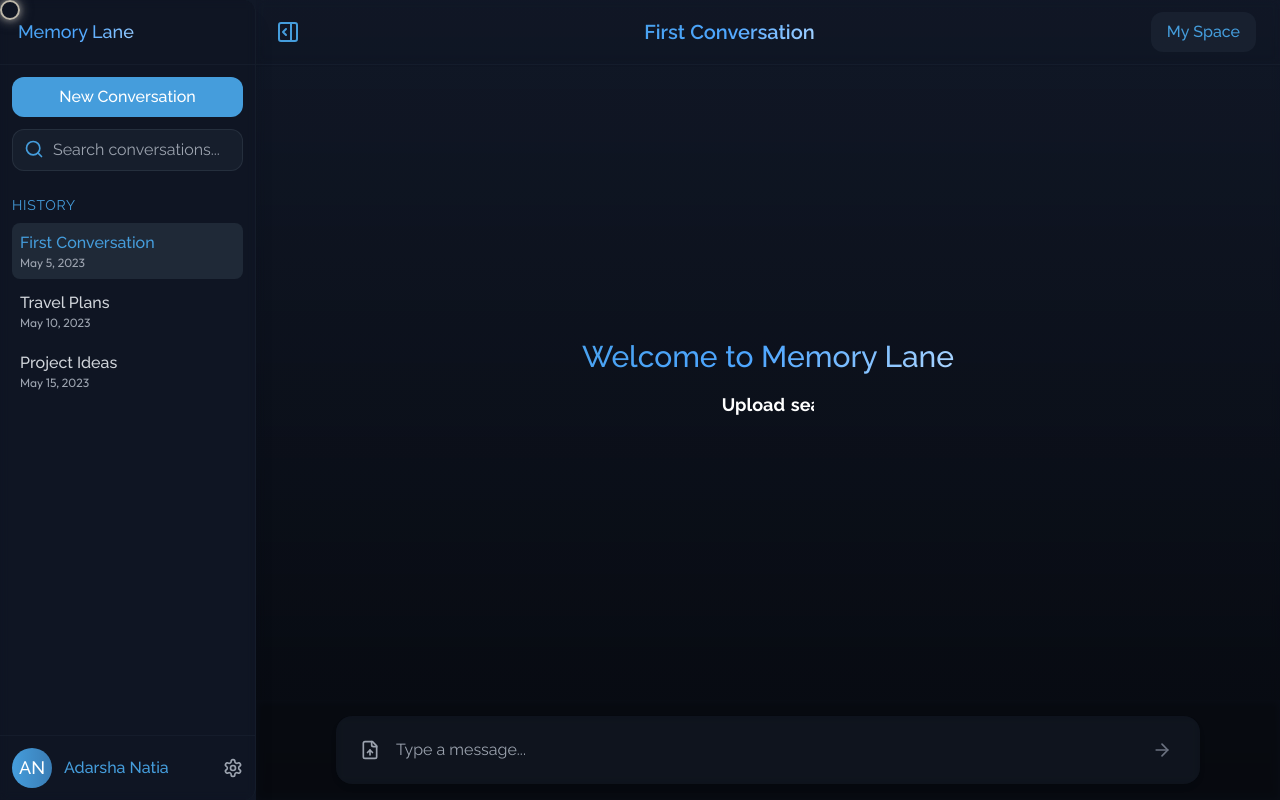
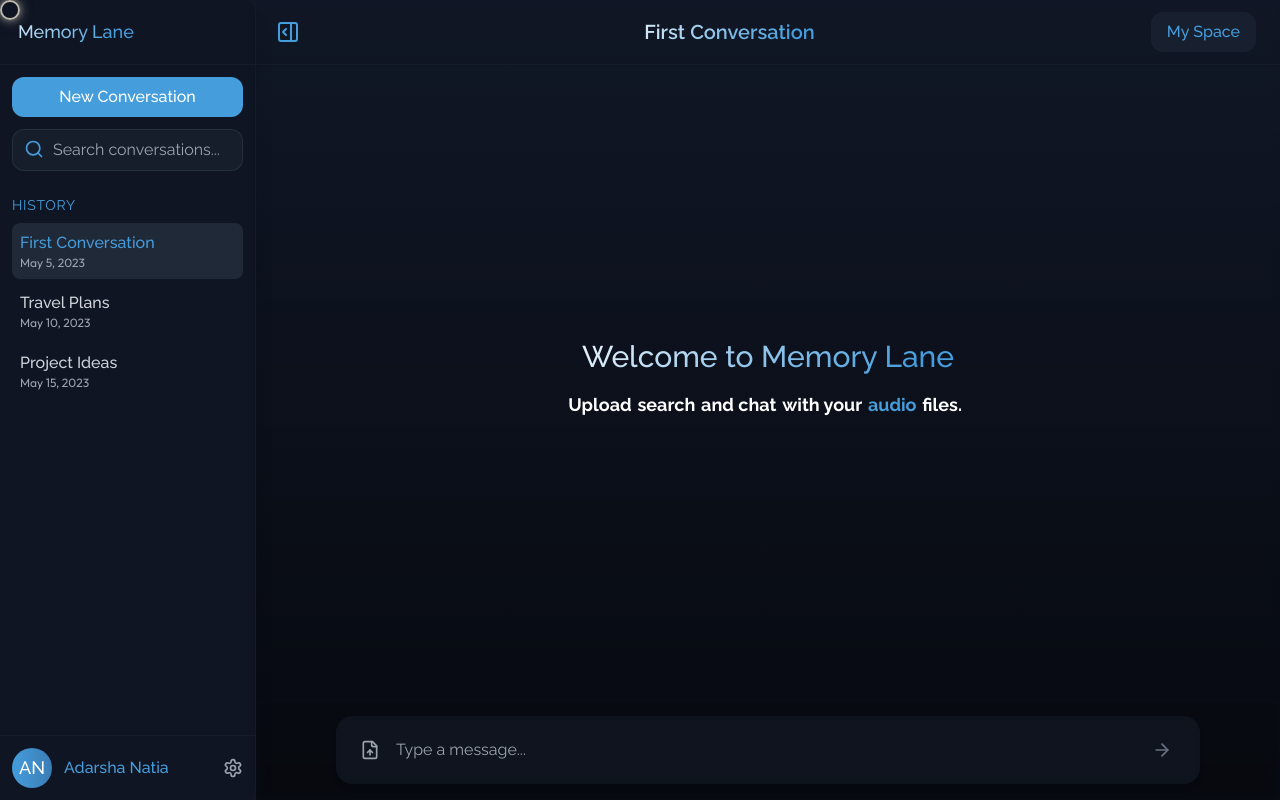
Before and after one commit to aysahoo/Memory-Lane, a React (Vite) app in the folder Frontend/: page /chat in a window 1280 px wide. Built offline with nearby package versions, Linux system fonts and the light colour scheme; a web font is replaced by a local one.

Commit message:
Adding Smooth Scroll

```diff
--- a/Frontend/src/App.jsx
+++ b/Frontend/src/App.jsx
@@ -1,39 +1,52 @@
-import React, { useState, useEffect } from 'react'
-import { Route, Routes } from 'react-router-dom'
-import Homepage from './pages/Homepage'
-import Team from './pages/Team'
-import AuthPage from './pages/AuthPage'
-import Space from './components/Space'
-import Chat from './pages/Chat'
-import Loader from './pages/Loader'
-import CustomCursor from './components/CustomCursor'
-import FadeInWrapper from './components/FadeIn'
-import About from './pages/About'
-import TermsPolicies from './pages/TermsPolicies'
-import ErrorPage from './pages/ErrorPage' // ⬅️ Import the 404 Page
-import ProfileSettings from './pages/ProfileSettings'
+import React, { useState, useEffect } from 'react';
+import { Route, Routes } from 'react-router-dom';
+import Homepage from './pages/Homepage';
+import Team from './pages/Team';
+import AuthPage from './pages/AuthPage';
+import Space from './components/Space';
+import Chat from './pages/Chat';
+import Loader from './pages/Loader';
+import CustomCursor from './components/CustomCursor';
+import FadeInWrapper from './components/FadeIn';
+import About from './pages/About';
+import TermsPolicies from './pages/TermsPolicies';
+import ErrorPage from './pages/ErrorPage';
+import ProfileSettings from './pages/ProfileSettings';
+import { ReactLenis } from 'lenis/react';
 
 const App = () => {
   const [isLoading, setIsLoading] = useState(true);
-  const [fadeIn, setFadeIn] = useState(false);
+  const [showContent, setShowContent] = useState(false);
 
   useEffect(() => {
+    // Simulate dynamic asset readiness/loading
     const loadingTimer = setTimeout(() => {
       setIsLoading(false);
-      const fadeTimer = setTimeout(() => {
-        setFadeIn(true);
-      }, 200);
-      return () => clearTimeout(fadeTimer);
-    }, 4000);
+
+      // Small delay before showing main content for smooth fade
+      const contentTimer = setTimeout(() => {
+        setShowContent(true);
+      }, 300); // Adjust as needed for smoother fade
+
+      return () => clearTimeout(contentTimer);
+    }, 2500); // Reduced from 4000ms for better perceived speed
+
     return () => clearTimeout(loadingTimer);
   }, []);
 
-  if (isLoading) {
-    return <Loader />;
-  }
+  return (
+    <ReactLenis root>
+      {isLoading && (
+        <div className="fixed inset-0 z-50 bg-black">
+          <Loader />
+        </div>
+      )}
 
-  return (
-    <div className={`cursor-none overflow-x-hidden transition-opacity duration-1000 ease-in-out ${fadeIn ? 'opacity-100' : 'opacity-0'}`}>
+      <div
+        className={`transition-opacity duration-1000 ease-in-out ${
+          showContent ? 'opacity-100' : 'opacity-0'
+        } cursor-none overflow-x-hidden`}
+      >
         <CustomCursor />
         <Routes>
           <Route path='/' element={<Homepage />} />
@@ -44,12 +57,11 @@ const App = () => {
           <Route path='/about' element={<About />} />
           <Route path='/terms' element={<TermsPolicies />} />
           <Route path='/settings' element={<ProfileSettings />} />
-
-        {/* 404 Page — always keep at the bottom */}
           <Route path='*' element={<ErrorPage />} />
         </Routes>
       </div>
+    </ReactLenis>
   );
-}
+};
 
 export default App;
--- a/package.json
+++ b/package.json
@@ -1,6 +1,7 @@
 {
   "dependencies": {
     "framer-motion": "^12.6.3",
+    "lenis": "^1.2.3",
     "tailwind-merge": "^3.2.0"
   }
 }
```
Also changed, not shown: 2 other files (tests, documents, lock files or other folders). Lines whose indentation alone changed are shown as unchanged.
